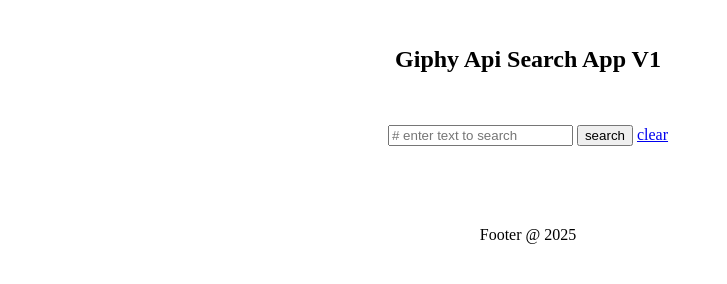
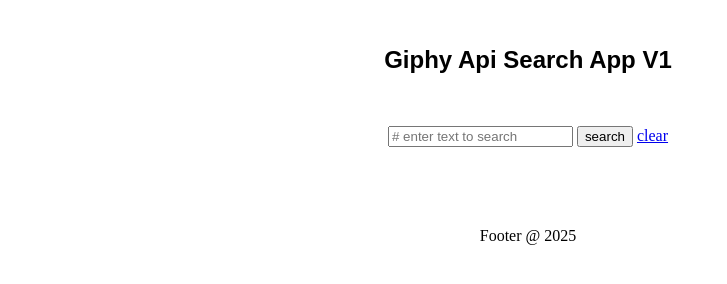
Before and after one commit to dgilbert-quickstart/GiphyApiSearchV1, a plain HTML site: page index.html in a window 1280 px wide. Shown: the full height of the page, 112-839 px from the left. Drawn offline with Linux system fonts and the light colour scheme; a web font is replaced by a local one.

Commit message:
add scss , update index.js, index.html

```diff
--- a/index.html
+++ b/index.html
@@ -15,7 +15,7 @@
     </nav>
     <main class="global-center-page">
         <header>
-            <h2 class="h1-style-1">
+            <h2 class="h2-style-1">
                 Giphy Api Search App V1
             </h2>
         </header>
```
